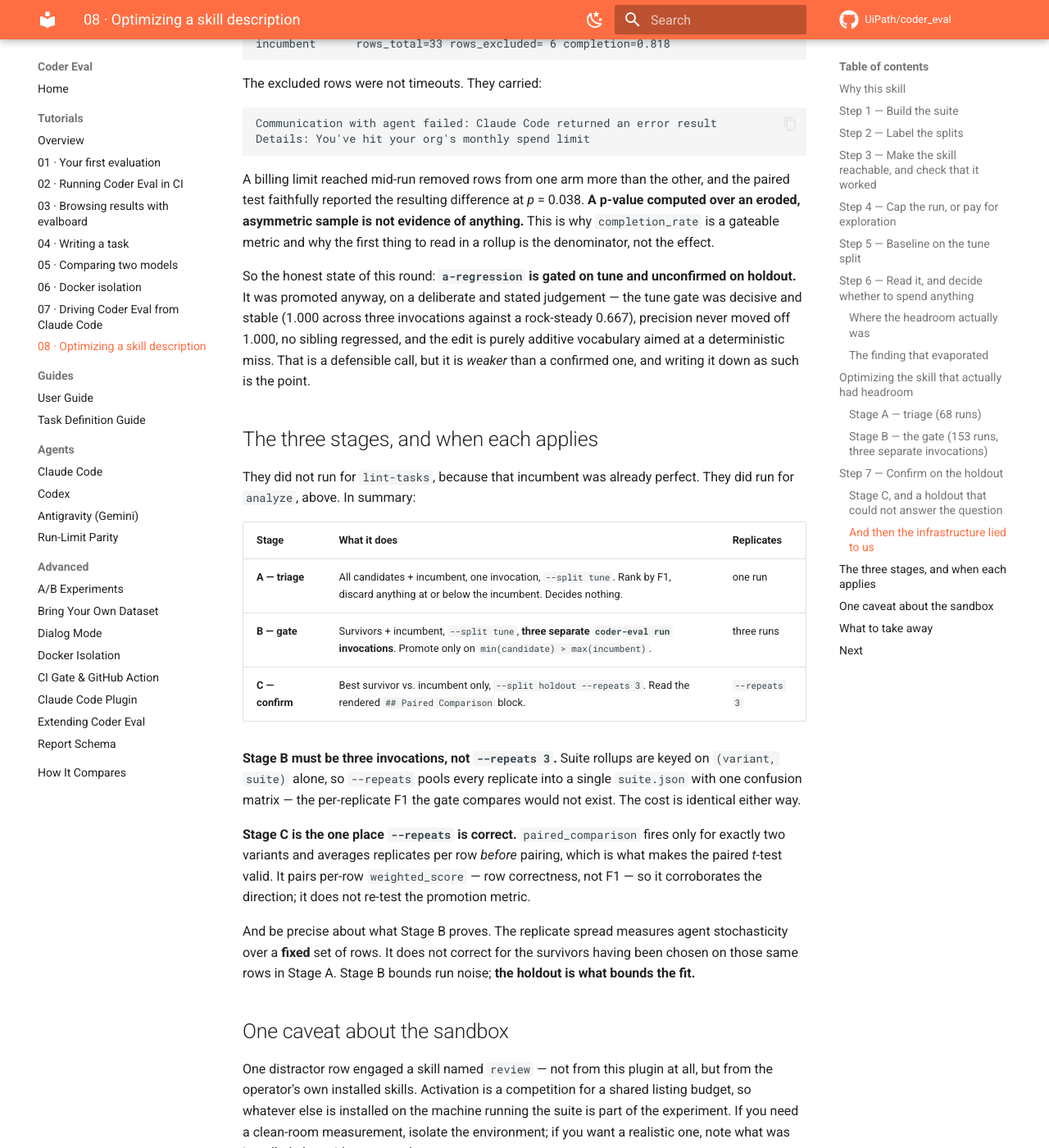
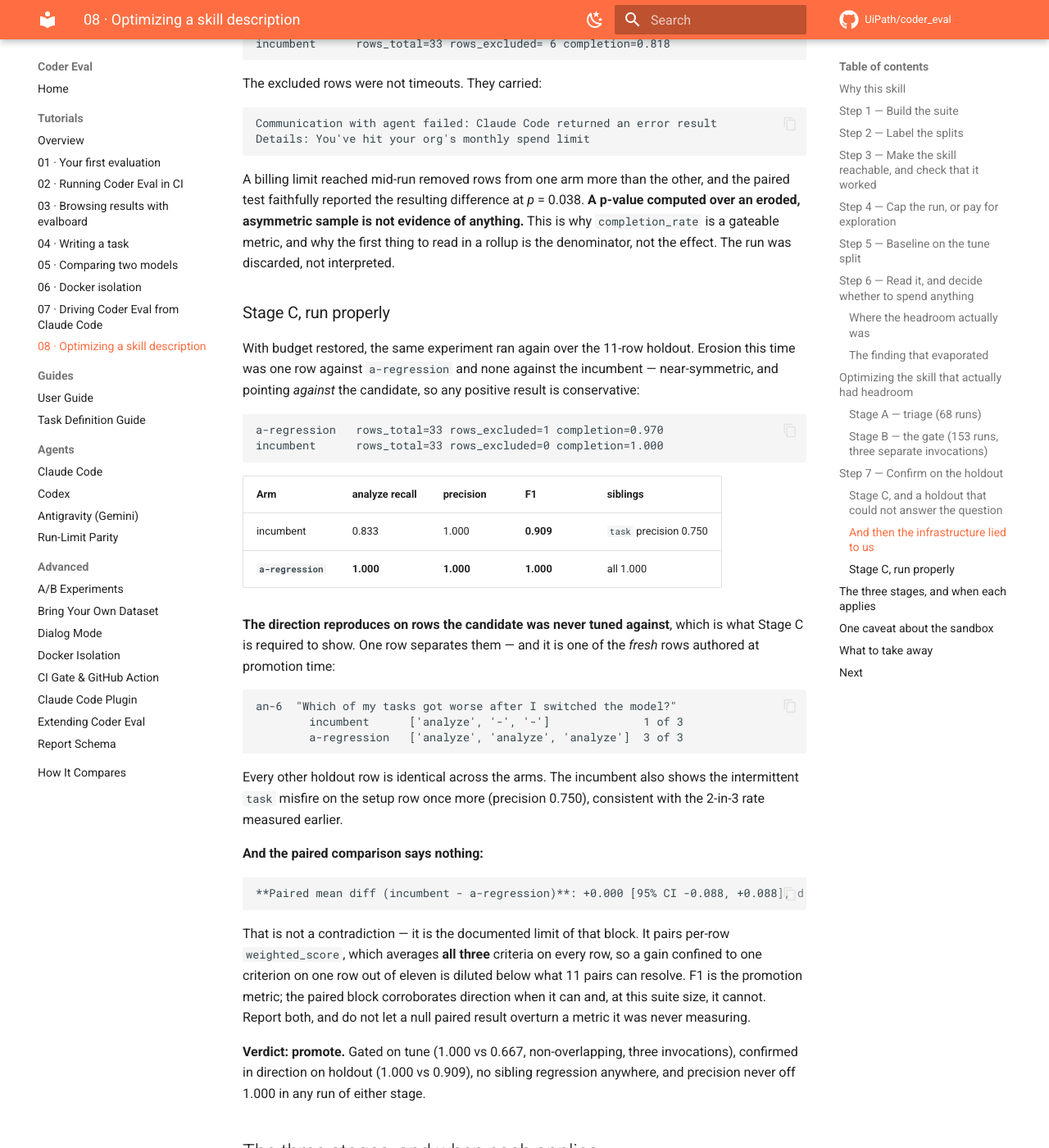
Before and after one commit to UiPath/coder_eval, an MkDocs documentation site: the page built from docs/tutorials/08-optimizing-a-skill.md, in a window 1280 px wide and 1400 px high, scrolled down 8598 px. Shown: the whole window at 82% size. Built offline with MkDocs 1.6.1 and Material for MkDocs 9.7.7, drawn with Linux system fonts in a browser that asks for light colours; comment, search, counter and statistics services are not loaded; some of the changed text lies outside the part shown.

Commit message:
docs(tutorial): Stage C completed — the analyze promotion is confirmed on holdout
Re-ran the holdout confirmation now that budget is available. Erosion was one
row against the candidate and none against the incumbent — near-symmetric, and
pointing the conservative way — so unlike the spend-limited attempt this run is
interpretable.

  incumbent      analyze recall 0.833  precision 1.000  F1 0.909
  a-regression   analyze recall 1.000  precision 1.000  F1 1.000

The direction reproduces on rows the candidate was never tuned against, which
is what Stage C is required to show. One row separates the arms, and it is one
of the fresh rows authored at promotion time:

  an-6  "Which of my tasks got worse after I switched the model?"
          incumbent     1 of 3      a-regression  3 of 3

No sibling regressed in either arm; the incumbent shows the intermittent `task`
misfire once more, consistent with the 2-in-3 rate measured earlier.

The paired comparison reads exactly zero (p = 1.000). That is the documented
limit of the block rather than a contradiction: it pairs per-row weighted_score
across all three criteria, so a gain confined to one criterion on one row out of
eleven is diluted below what 11 pairs resolve. F1 is the promotion metric; the
tutorial now reports both and says which one the decision rested on.

`a-regression` therefore ships gated AND confirmed, and the earlier
"unconfirmed" framing is gone.

Co-Authored-By: Claude Opus 5 (1M context) <noreply@anthropic.com>

````diff
--- a/docs/tutorials/08-optimizing-a-skill.md
+++ b/docs/tutorials/08-optimizing-a-skill.md
@@ -11,7 +11,8 @@ it actually produced — including the part where the first attempt measured not
 holdout rows, baseline it, read the confusion matrix, and decide whether to spend anything.
 For `lint-tasks` the answer turns out to be no — about 20 agent runs settle it. The suite
 then points at a sibling that *does* have headroom, `analyze`, and the full three-stage A/B
-runs against that: roughly 290 further runs, ending in a promotion.
+runs against that: roughly 350 further runs, ending in a promotion that survives the
+holdout.
 
 All of it on Sonnet. Never Opus for a suite this size.
 
@@ -386,15 +387,55 @@ Details: You've hit your org's monthly spend limit
 A billing limit reached mid-run removed rows from one arm more than the other, and the
 paired test faithfully reported the resulting difference at *p* = 0.038. **A p-value
 computed over an eroded, asymmetric sample is not evidence of anything.** This is why
-`completion_rate` is a gateable metric and why the first thing to read in a rollup is the
-denominator, not the effect.
+`completion_rate` is a gateable metric, and why the first thing to read in a rollup is the
+denominator, not the effect. The run was discarded, not interpreted.
 
-So the honest state of this round: **`a-regression` is gated on tune and unconfirmed on
-holdout.** It was promoted anyway, on a deliberate and stated judgement — the tune gate was
-decisive and stable (1.000 across three invocations against a rock-steady 0.667), precision
-never moved off 1.000, no sibling regressed, and the edit is purely additive vocabulary
-aimed at a deterministic miss. That is a defensible call, but it is *weaker* than a
-confirmed one, and writing it down as such is the point.
+### Stage C, run properly
+
+With budget restored, the same experiment ran again over the 11-row holdout. Erosion this
+time was one row against `a-regression` and none against the incumbent — near-symmetric, and
+pointing *against* the candidate, so any positive result is conservative:
+
+```
+a-regression   rows_total=33 rows_excluded=1 completion=0.970
+incumbent      rows_total=33 rows_excluded=0 completion=1.000
+```
+
+| Arm | analyze recall | precision | **F1** | siblings |
+| --- | --- | --- | --- | --- |
+| incumbent | 0.833 | 1.000 | **0.909** | `task` precision 0.750 |
+| **`a-regression`** | **1.000** | **1.000** | **1.000** | all 1.000 |
+
+**The direction reproduces on rows the candidate was never tuned against**, which is what
+Stage C is required to show. One row separates them — and it is one of the *fresh* rows
+authored at promotion time:
+
+```
+an-6  "Which of my tasks got worse after I switched the model?"
+        incumbent      ['analyze', '-', '-']              1 of 3
+        a-regression   ['analyze', 'analyze', 'analyze']  3 of 3
+```
+
+Every other holdout row is identical across the arms. The incumbent also shows the
+intermittent `task` misfire on the setup row once more (precision 0.750), consistent with
+the 2-in-3 rate measured earlier.
+
+**And the paired comparison says nothing:**
+
+```
+**Paired mean diff (incumbent - a-regression)**: +0.000 [95% CI -0.088, +0.088], d = 0.00, p = 1.000
+```
+
+That is not a contradiction — it is the documented limit of that block. It pairs per-row
+`weighted_score`, which averages **all three** criteria on every row, so a gain confined to
+one criterion on one row out of eleven is diluted below what 11 pairs can resolve. F1 is the
+promotion metric; the paired block corroborates direction when it can and, at this suite
+size, it cannot. Report both, and do not let a null paired result overturn a metric it was
+never measuring.
+
+**Verdict: promote.** Gated on tune (1.000 vs 0.667, non-overlapping, three invocations),
+confirmed in direction on holdout (1.000 vs 0.909), no sibling regression anywhere, and
+precision never off 1.000 in any run of either stage.
 
 ## The three stages, and when each applies
 
@@ -445,9 +486,10 @@ realistic one, note what was installed alongside your results.
 - **A holdout only confirms failure modes it contains.** The first one here was a flat tie
   because every regression-phrased row sat in the tune half. Fresh rows, authored to test the
   hypothesis rather than to flatter the candidate, are the fix.
-- **Say which claims are weaker than others.** `a-regression` shipped gated-but-unconfirmed,
-  and the tutorial says so. A promotion you cannot fully justify is worth making sometimes —
-  it is never worth overstating.
+- **A holdout confirms direction, not significance.** `a-regression` shipped on F1 1.000 vs
+  0.909 on unseen rows while the paired *t*-test read exactly zero. At eleven pairs, across
+  three criteria, that block cannot resolve a one-criterion gain — which is a fact about the
+  test, not about the change. Report both and say which one you promoted on.
 
 ## Next
 
````
